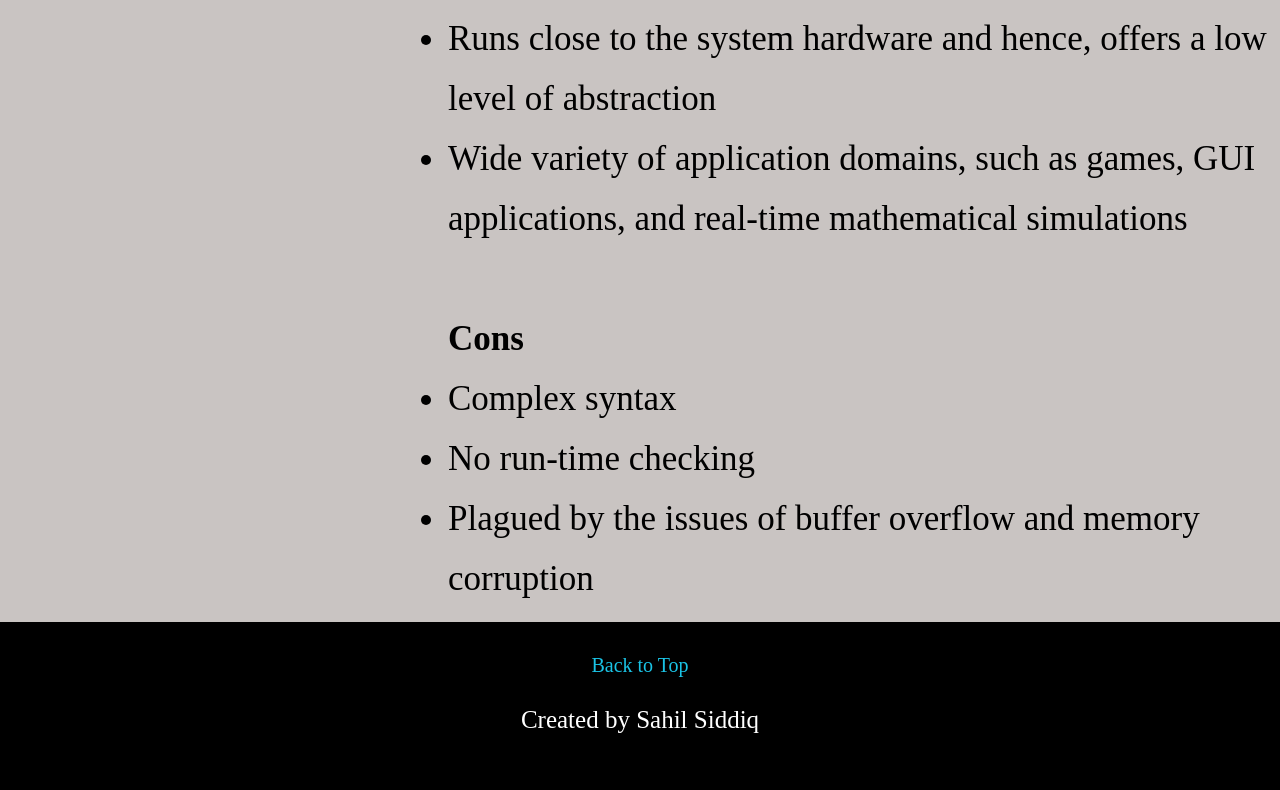
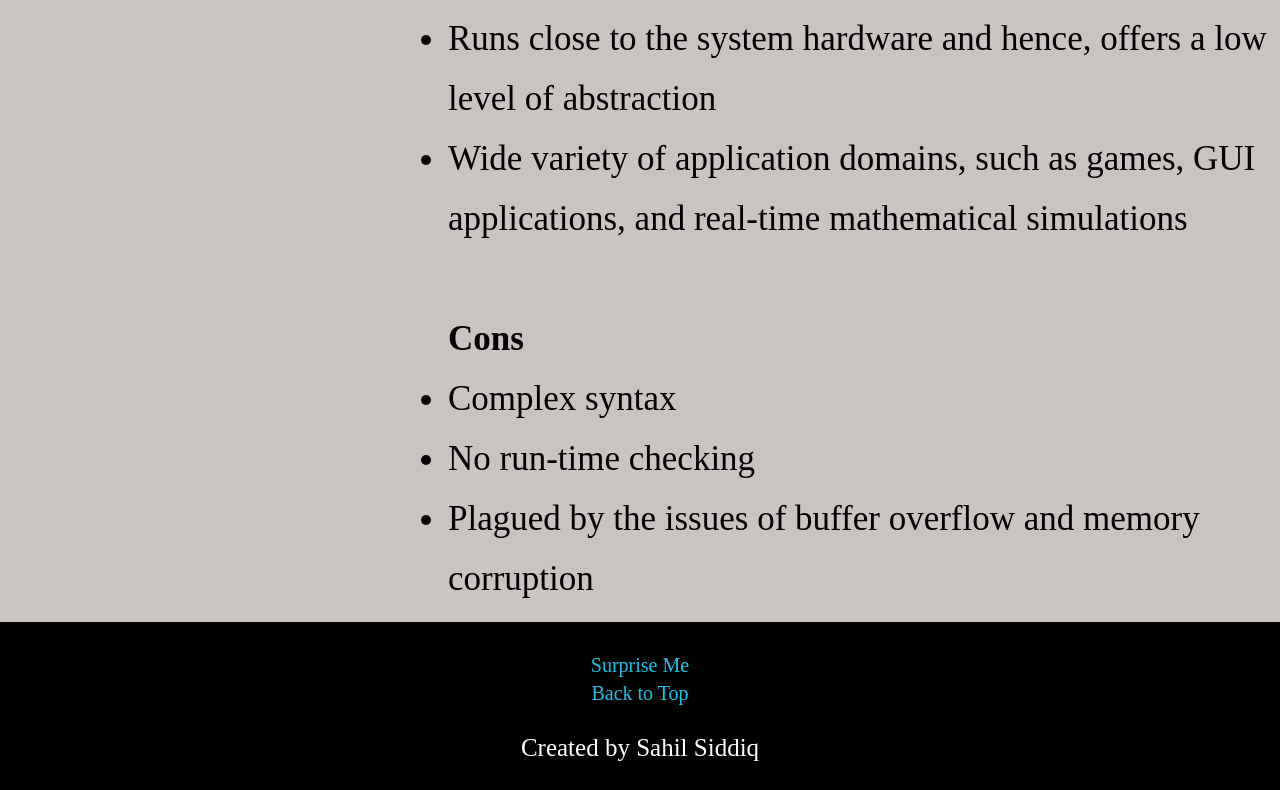
Before and after one commit to valdaarhun/valdaarhun.github.io, a plain HTML site: page index.html in a window 1280 px wide. Shown: the part 2535-3325 px from the top of the page. Before the commit the page ends 3297 px from the top, so only its background shows below. Drawn offline with Linux system fonts and the light colour scheme.

Commit message:
Update index.html

```diff
--- a/index.html
+++ b/index.html
@@ -200,6 +200,8 @@
 	</div>
 	<footer>
 		<br>
+		<a href="Clock/clock.html" target="blank">Surprise Me</a>
+		<br>
 		<a href="#aHome">Back to Top</a>
 		<br>
 		<br>
```
